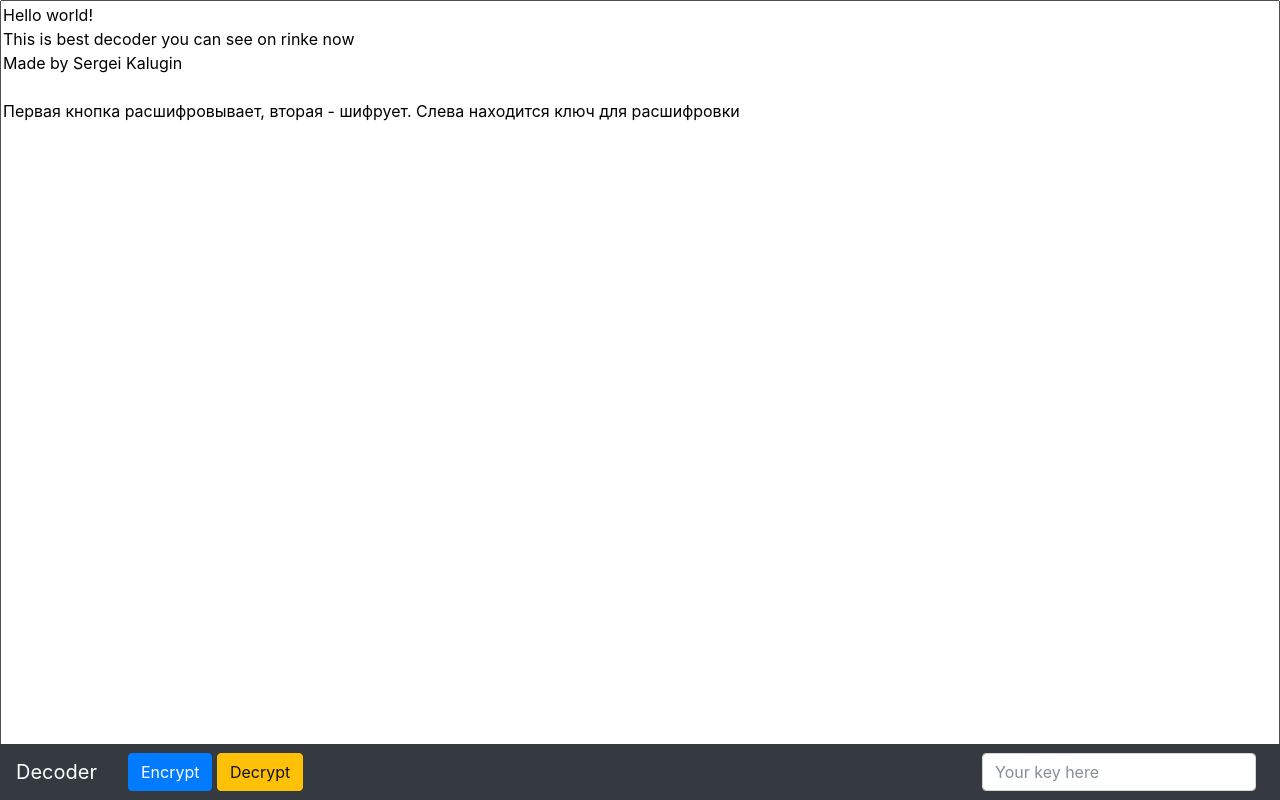
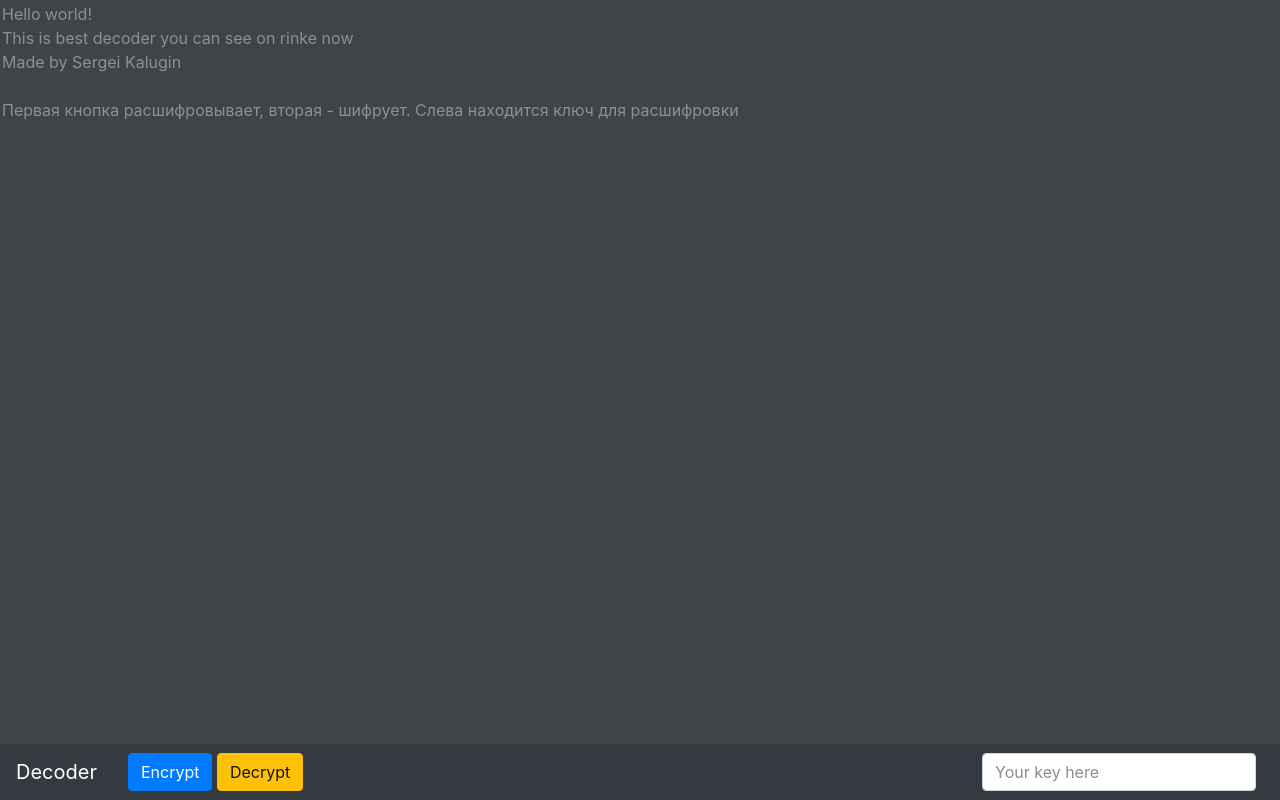
Before and after one commit to Umbrien/umbrien.github.io, a plain HTML site: page jsExperiments/encryptor/index.html in a window 1280 px wide. Drawn offline with nearby package versions, Linux system fonts and the light colour scheme.

Commit message:
Night theme for textarea

```diff
--- a/jsExperiments/encryptor/index.html
+++ b/jsExperiments/encryptor/index.html
@@ -8,6 +8,13 @@
 
 	<!-- Bootstrap CSS -->
 	<link rel="stylesheet" href="https://maxcdn.bootstrapcdn.com/bootstrap/4.0.0-beta.2/css/bootstrap.min.css" integrity="sha384-PsH8R72JQ3SOdhVi3uxftmaW6Vc51MKb0q5P2rRUpPvrszuE4W1povHYgTpBfshb" crossorigin="anonymous">
+	<style>
+		textarea{
+			border: none;
+			background-color: #3f4448;
+			color: #8d9092;
+		}
+	</style>
 </head>
 <body>
 
```
